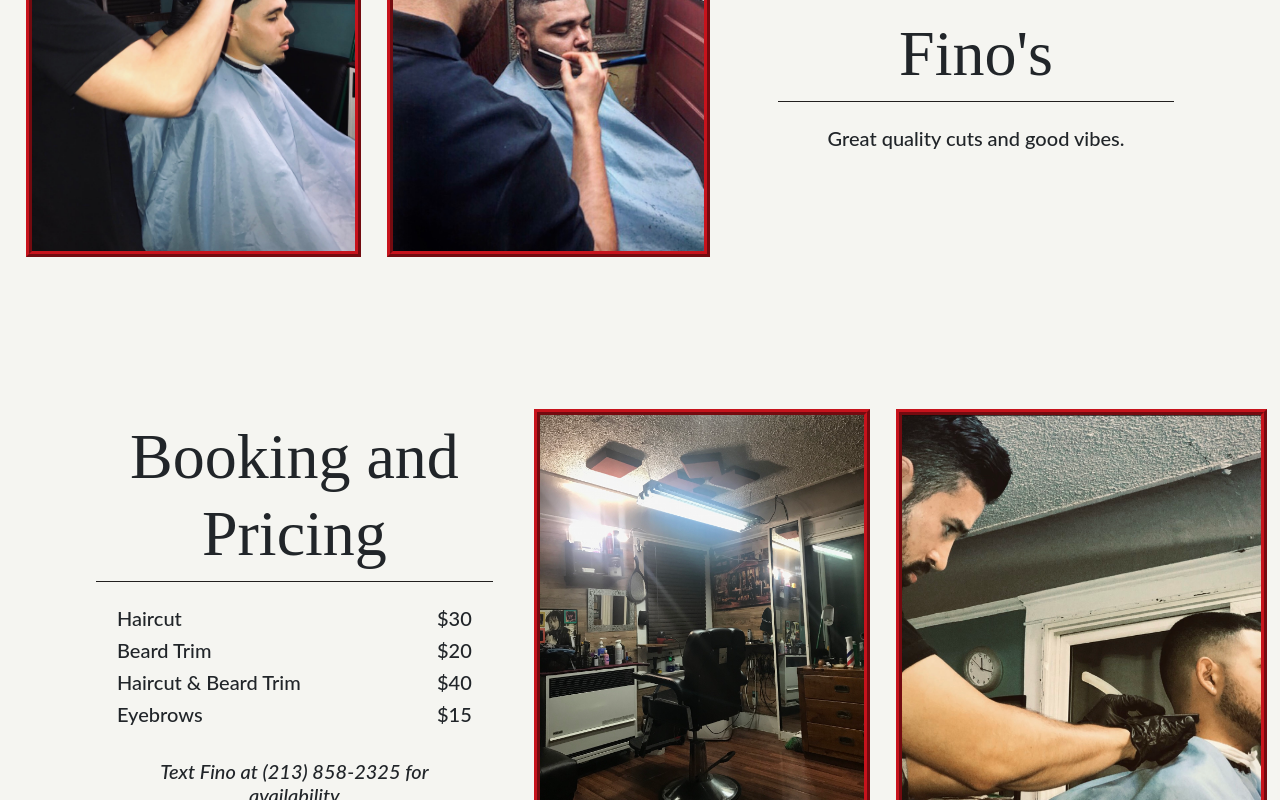
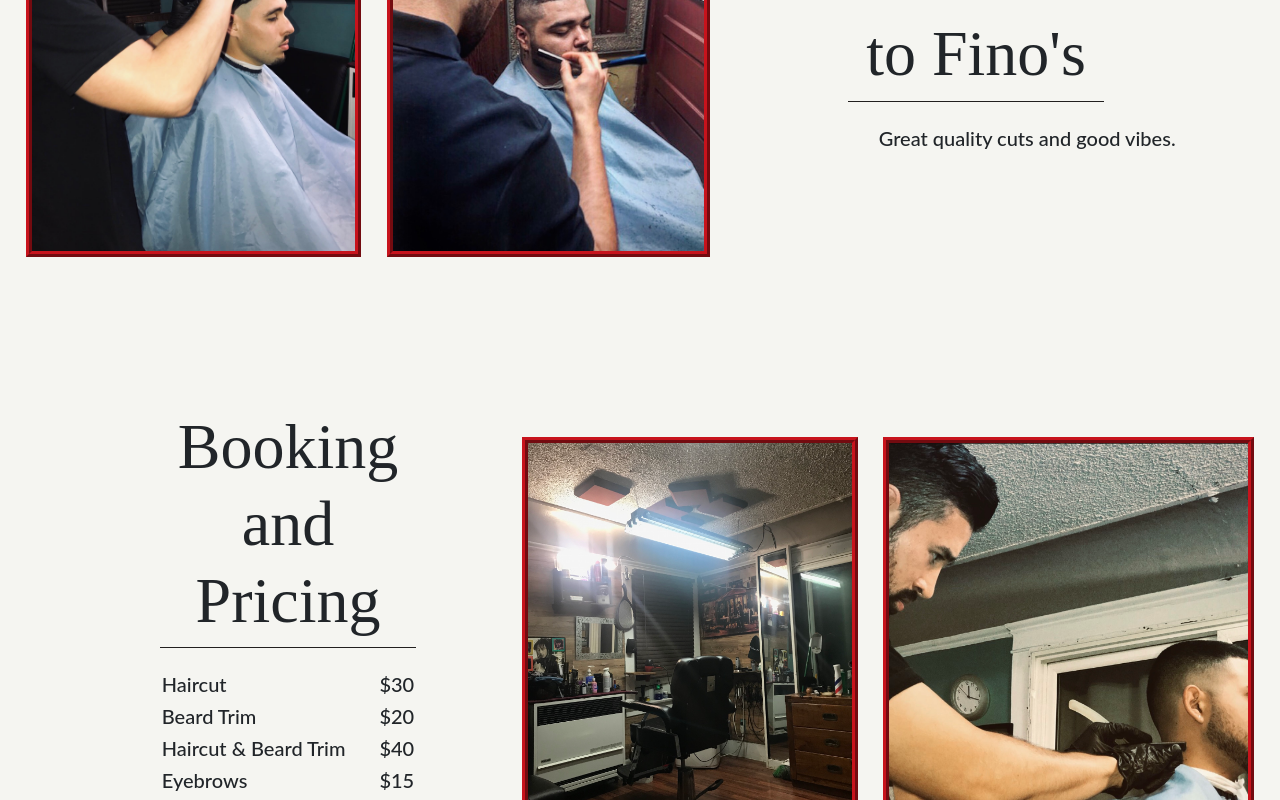
Before and after one commit to moonjason/fino-barbershop, a React (Create React App) app in the folder client/: page / in a window 1280 px wide. Shown: the part 960-1760 px from the top of the page. Built offline with nearby package versions, Linux system fonts and the light colour scheme; no server answers; a web font is replaced by a local one.

Commit message:
css is insane, mobile responsiveness on menu

```diff
--- a/client/src/index.css
+++ b/client/src/index.css
@@ -196,11 +196,15 @@ html {
 
 .pricing--desc{
     width: 20rem;
-    padding-left: 12vw;
+    position: relative;
+    left: 4vw;
+    /* padding-left: 12vw; */
 }
 
 .pricing--num {
-    padding-right: 12vw;
+    position: relative;
+    right: 4vw;
+    /* padding-right: 12vw; */
 }
 
 #menu{
@@ -211,6 +215,7 @@ html {
     display: flex;
     flex-direction: column;
     text-align: left;
+    /* width: 50%; */
 }
 
 #pricing-num-container{
@@ -313,6 +318,17 @@ html {
     align-items: center;
 }
 
+/* IPAD VIEW */
+@media (height: 1024px) and (width: 768px) {
+    #pricing-container {
+        margin-left: 2rem;
+    }
+    #pricing-containertwo{
+        margin-left: 16.5vw;
+    }
+}
+
+
 @media only screen and (min-width: 767px) {
     .brand {
         position: absolute;
@@ -336,7 +352,7 @@ html {
     }
     .pricing--title{
         padding-top: 0;
-        width: 31vw;
+        width: 20vw;
     }
     .photo {
         max-width: 40%;
@@ -361,6 +377,12 @@ html {
         padding-top: 4rem;
         padding-bottom: 3rem;
     }
+    /* #pricing-container {
+        margin-left: 2rem;
+    }
+    #pricing-containertwo{
+        margin-left: 16.5vw;
+    } */
 }
 
 @media only screen and (min-width: 1113px) {
```
